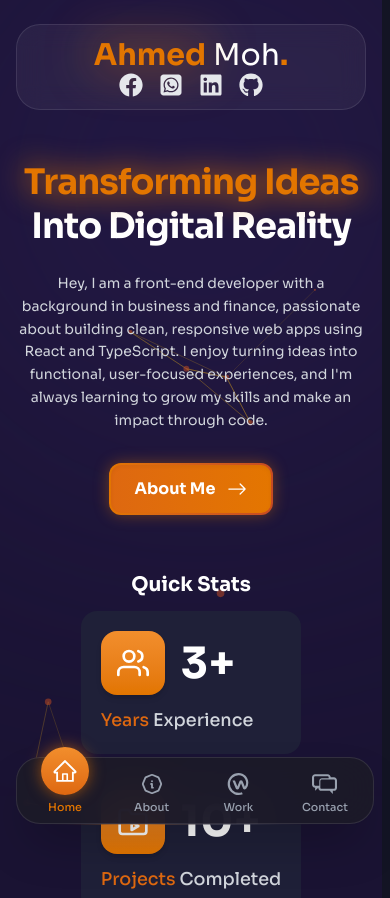
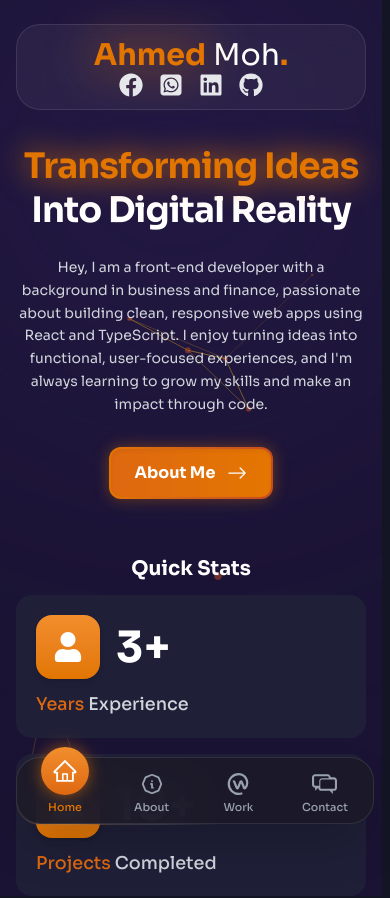
Before and after one commit to AhmedMohO/Ahmed-Portfolio, a Next.js app: page / in a window 390 px wide. Shown: the top 898 px of the page. Built offline with nearby package versions, Linux system fonts and the light colour scheme.

Commit message:
refactor layout and spacing in Curve and About components; improve CSS for consistency and responsiveness

```diff
--- a/src/components/Curve/index.tsx
+++ b/src/components/Curve/index.tsx
@@ -55,7 +55,7 @@ export default function Curve({ children }: CurveProps) {
 	}, []);
 
 	return (
-		<section className="relative wrapper pb-28 pt-34">
+		<section className="relative wrapper pt-30">
 			<div
 				className={`fixed inset-0 z-35 pointer-events-none transition-opacity duration-0 delay-100 ${
 					dimensions.width == null ? "opacity-100" : "opacity-0"
--- a/src/pages/about/index.tsx
+++ b/src/pages/about/index.tsx
@@ -24,7 +24,7 @@ export default function About() {
 				<meta itemProp="name" content="About" />
 			</Head>
 			<Curve>
-				<main className="min-h-[calc(100vh-120px)] flex flex-col lg:flex-row gap-10 items-center lg:items-start relative wrapepr">
+				<main className="min-h-[calc(100vh-120px)] flex flex-col lg:flex-row gap-10 items-center lg:items-start relative wrapepr pb-24">
 					<ParticalesContainer />
 					{/* Left Side: Avatar */}
 					<motion.div
@@ -70,13 +70,15 @@ export default function About() {
 						</h1>
 						<div className="text-gray-300 text-sm md:text-[15px] leading-relaxed flex flex-col gap-5 max-lg:text-center md:max-w-[90%]">
 							<p>
-								Front-End Developer skilled in React, TypeScript, and state management, with experience
-								building optimized, user-focused web applications.
+								Front-End Developer skilled in React, TypeScript, and state
+								management, with experience building optimized, user-focused web
+								applications.
 							</p>
 							<p>
-								Strong background in ERP systems and business processes, supported by certifications
-								in Business Administration, HR, and PFA. Recognized for a problem-solving mindset,
-								leadership, and continuous learning.
+								Strong background in ERP systems and business processes,
+								supported by certifications in Business Administration, HR, and
+								PFA. Recognized for a problem-solving mindset, leadership, and
+								continuous learning.
 							</p>
 						</div>
 
--- a/src/pages/index.tsx
+++ b/src/pages/index.tsx
@@ -47,7 +47,7 @@ export default function Home() {
 					<ParticalesContainer />
 
 					{/* Left Side: Gallery and Quick Stats */}
-					<div className="order-2 md:order-1 flex-2 flex flex-col justify-between h-full relative z-10 gap-8">
+					<div className="order-2 md:order-1 flex-2 flex flex-col justify-between w-full relative z-10 gap-8">
 						<motion.div
 							initial={{ x: -20, opacity: 0 }}
 							animate={{ x: 0, opacity: 1 }}
@@ -84,15 +84,14 @@ export default function Home() {
 								<div className="bg-[#1f2038] rounded-[1rem] p-5 flex-1 flex flex-col gap-3">
 									<div className="flex items-center gap-4">
 										<div className="bg-[var(--main-color)] bg-gradient-to-b from-[#f28e2c] to-[var(--main-color)] p-3 rounded-2xl w-16 h-16 flex items-center justify-center text-white shadow-md">
-											<svg stroke="currentColor" fill="none" strokeWidth="2" viewBox="0 0 24 24" strokeLinecap="round" strokeLinejoin="round" height="32" width="32" xmlns="http://www.w3.org/2000/svg"><path d="M17 21v-2a4 4 0 0 0-4-4H5a4 4 0 0 0-4 4v2"></path><circle cx="9" cy="7" r="4"></circle><path d="M23 21v-2a4 4 0 0 0-3-3.87"></path><path d="M16 3.13a4 4 0 0 1 0 7.75"></path></svg>
+											<FaUser size={30} />
 										</div>
 										<div className="text-[2.7rem] leading-none font-bold text-white tracking-wide">
 											3+
 										</div>
 									</div>
 									<div className="text-[1.1rem] text-gray-300 font-medium">
-										<span className="text-[#de6810]">Years</span>{" "}
-										Experience
+										<span className="text-[#de6810]">Years</span> Experience
 									</div>
 								</div>
 
@@ -100,15 +99,14 @@ export default function Home() {
 								<div className="bg-[#1f2038] rounded-[1rem] p-5 flex-1 flex flex-col gap-3">
 									<div className="flex items-center gap-4">
 										<div className="bg-[var(--main-color)] bg-gradient-to-b from-[#f28e2c] to-[var(--main-color)] p-3 rounded-2xl w-16 h-16 flex items-center justify-center text-white shadow-md">
-											<svg stroke="currentColor" fill="none" strokeWidth="2" viewBox="0 0 24 24" strokeLinecap="round" strokeLinejoin="round" height="32" width="32" xmlns="http://www.w3.org/2000/svg"><path d="M22 19a2 2 0 0 1-2 2H4a2 2 0 0 1-2-2V5a2 2 0 0 1 2-2h5l2 3h9a2 2 0 0 1 2 2z"></path><polygon points="11 12 11 18 16 15 11 12"></polygon></svg>
+											<FaFolder size={30} />
 										</div>
 										<div className="text-[2.7rem] leading-none font-bold text-white tracking-wide">
 											10+
 										</div>
 									</div>
 									<div className="text-[1.1rem] text-gray-300 font-medium">
-										<span className="text-[#de6810]">Projects</span>{" "}
-										Completed
+										<span className="text-[#de6810]">Projects</span> Completed
 									</div>
 								</div>
 							</div>
@@ -125,7 +123,7 @@ export default function Home() {
 					</div>
 
 					{/* Right Side: Text & CTA */}
-					<div className="order-1 md:order-2 flex-2 flex flex-col gap-6 relative z-10 md:items-start text-center md:text-left pt-6 md:pt-0">
+					<div className="order-1 md:order-2 flex-2 flex flex-col gap-6 relative z-10 md:items-start justify-center text-center md:text-left pt-6 md:pt-0">
 						<motion.h1
 							initial={{ x: 20, opacity: 0 }}
 							animate={{ x: 0, opacity: 1 }}
```
